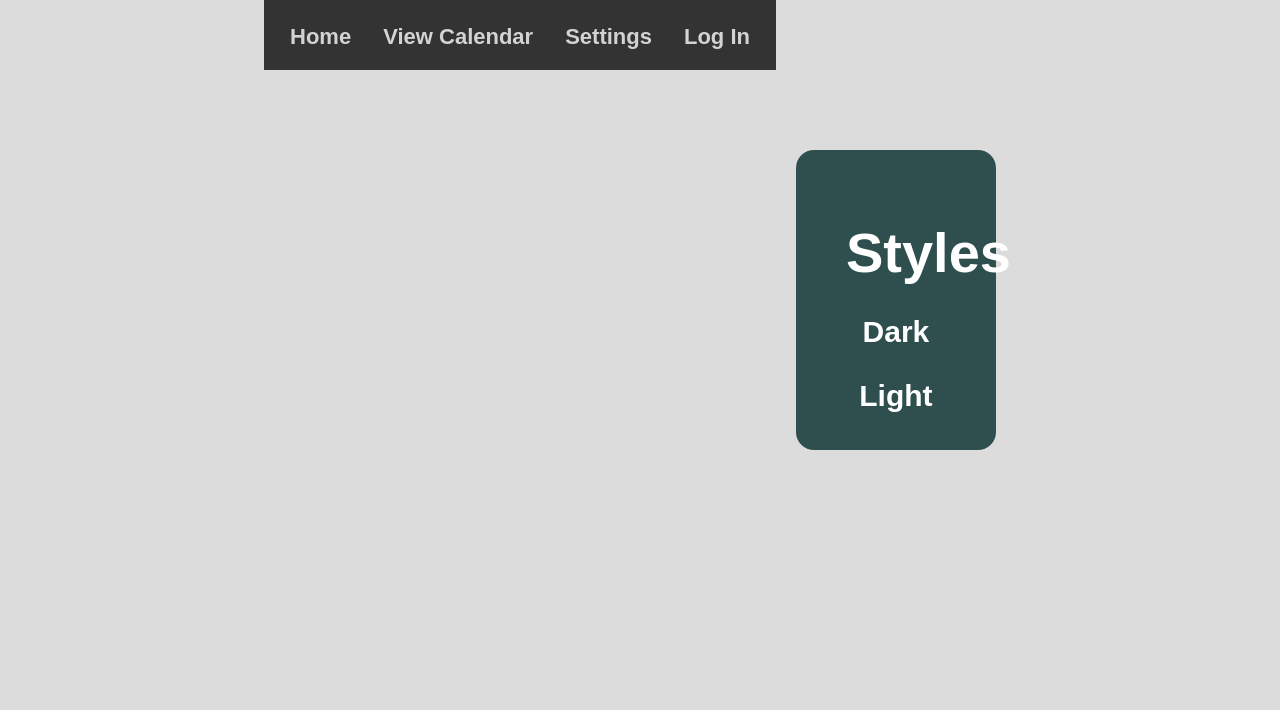
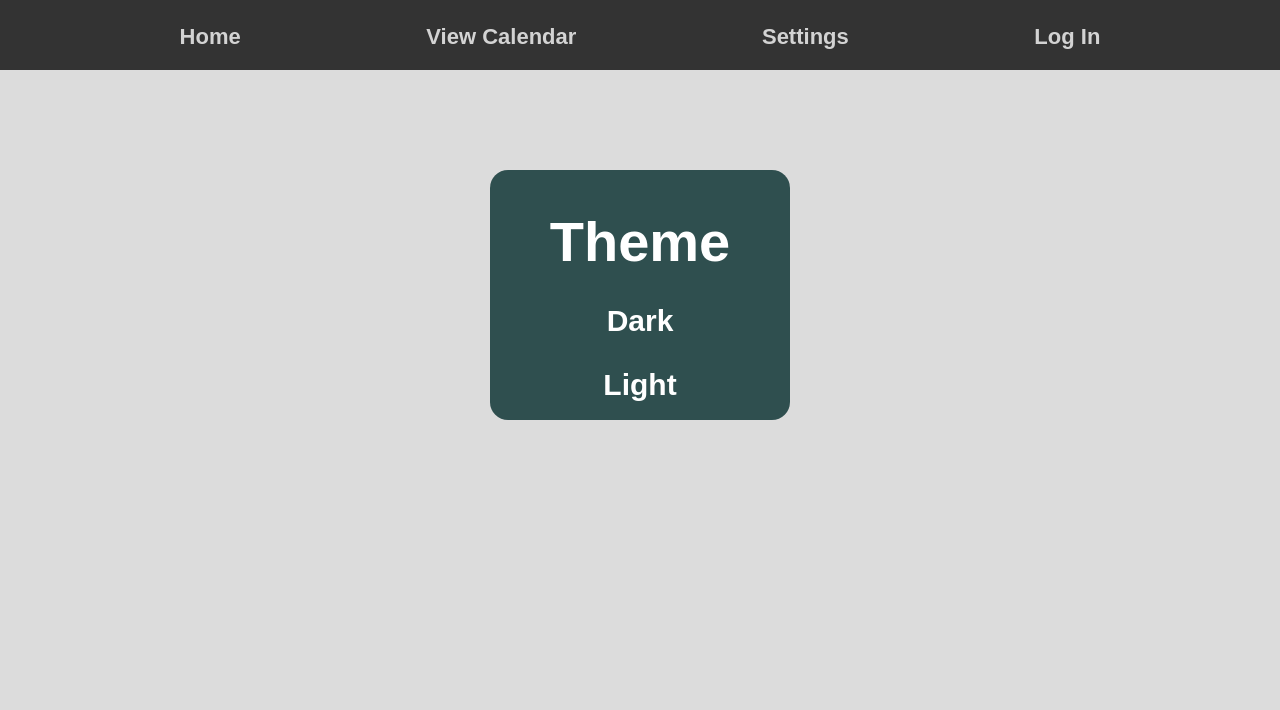
Before and after one commit to alexb192/95E18A186B127, a PHP site: page /settings.php in a window 1280 px wide. Shown: the top 710 px of the page. Run offline with PHP 8.4, Linux system fonts and the light colour scheme.

Commit message:
fixed setttings page

```diff
--- a/loginandDB/settings.css
+++ b/loginandDB/settings.css
@@ -2,26 +2,27 @@ h1 {
   margin-top: 20px;
 }
 
-.stylesbody {
+.container{
   display: flex;
   justify-content: center;
 }
 
 .choices {
   display: flex;
+  justify-content: center;
   flex-direction: column;
   text-align: center;
   font-size: 28px;
   font-weight: bolder;
   color: white;
   background-color: darkslategray;
-  width: 200px;
-  height: 300px;
+  width: 300px;
+  height: 250px;
   border: 5px darkgray;
   padding: 50px;
   margin: 20px;
   border-radius: 18px;
-  margin-top: 150px;
+  margin-top: 100px;
 }
 
 .choices a {
--- a/loginandDB/settings.php
+++ b/loginandDB/settings.php
@@ -27,11 +27,13 @@ include './masterpage_cookiecheck.php';
     <meta charset="utf-8" />
     <title>Settings</title>
   </head>
-  <body class="stylesbody">
+  <body>
+  <div class="container">
     <div class="choices">
-      <h1>Styles</h1>
+      <h1>Theme</h1>
       <a class="dark" href="settings.php?choice=dark">Dark</a>
       <a class="light" href="settings.php?choice=light">Light</a>
     </div>
+</div>
   </body>
 </html>
```
